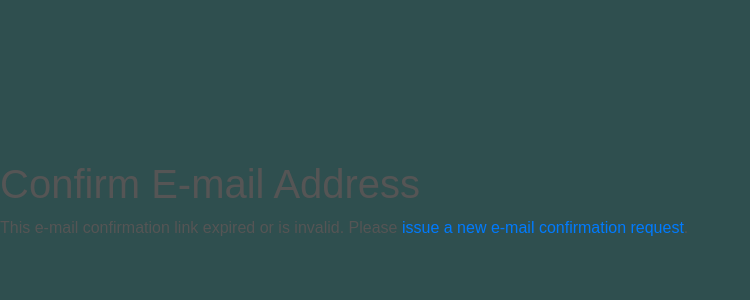
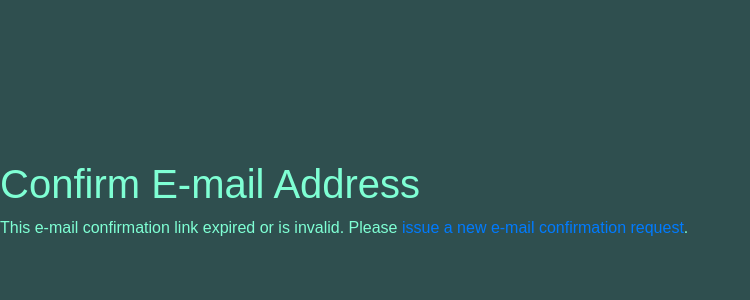
Before and after one commit to Code-Institute-Submissions/OdoJoe-D15-Movie-Lovers-Store, a Django app: a page that uses templates/allauth/account/email_confirm.html in a window 1280 px wide. Shown: the part 128-428 px from the top of the page, without its empty margins (0-750 px from the left). Run offline with Django 3.2, Linux system fonts and the light colour scheme; data comes from the database, SQL or seed files in the repository; some libraries are stand-ins or nearby versions.

Commit message:
resolve font color issues with allauth

```diff
--- a/d15_movie_lovers_store/settings.py
+++ b/d15_movie_lovers_store/settings.py
@@ -25,7 +25,7 @@ TEMPLATES_DIR = os.path.join(BASE_DIR, 'templates')
 SECRET_KEY = os.environ.get('SECRET_KEY', '')
 
 # SECURITY WARNING: don't run with debug turned on in production!
-DEBUG = False  # 'DEVELOPMENT' in os.environ
+DEBUG = True  # 'DEVELOPMENT' in os.environ
 
 ALLOWED_HOSTS = ['d15-movie-lovers-store.herokuapp.com', 'localhost']
 
--- a/static/css/style.css
+++ b/static/css/style.css
@@ -271,6 +271,10 @@ input[name='q']::placeholder {
     border-radius: 0;
 }
 
+.allauth {
+    color: aquamarine;
+}
+
 
 /* fixed top navbar only on medium and up */
 @media (min-width: 992px) {
--- a/templates/allauth/account/email_confirm.html
+++ b/templates/allauth/account/email_confirm.html
@@ -19,13 +19,13 @@
 <br>
 <br>
 <br>
-<h1>{% trans "Confirm E-mail Address" %}</h1>
+<h1 class="allauth">{% trans "Confirm E-mail Address" %}</h1>
 
 {% if confirmation %}
 
 {% user_display confirmation.email_address.user as user_display %}
 
-<p>{% blocktrans with confirmation.email_address.email as email %}Please confirm that <a href="mailto:{{ email }}">{{ email }}</a> is an e-mail address for user {{ user_display }}.{% endblocktrans %}</p>
+<p class="allauth">{% blocktrans with confirmation.email_address.email as email %}Please confirm that <a href="mailto:{{ email }}">{{ email }}</a> is an e-mail address for user {{ user_display }}.{% endblocktrans %}</p>
 
 <form method="post" action="{% url 'account_confirm_email' confirmation.key %}">
 {% csrf_token %}
@@ -36,7 +36,7 @@
 
 {% url 'account_email' as email_url %}
 
-<p>{% blocktrans %}This e-mail confirmation link expired or is invalid. Please <a href="{{ email_url }}">issue a new e-mail confirmation request</a>.{% endblocktrans %}</p>
+<p class="allauth">{% blocktrans %}This e-mail confirmation link expired or is invalid. Please <a href="{{ email_url }}">issue a new e-mail confirmation request</a>.{% endblocktrans %}</p>
 
 {% endif %}
 
--- a/templates/allauth/account/verification_sent.html
+++ b/templates/allauth/account/verification_sent.html
@@ -17,8 +17,8 @@
 <br>
 <br>
 <br>
-    <h1>{% trans "Verify Your E-mail Address" %}</h1>
+    <h1 class="allauth">{% trans "Verify Your E-mail Address" %}</h1>
 
-    <p>{% blocktrans %}We have sent an e-mail to you for verification. Follow the link provided to finalize the signup process. Please contact us if you do not receive it within a few minutes.{% endblocktrans %}</p>
+    <p class="allauth">{% blocktrans %}We have sent an e-mail to you for verification. Follow the link provided to finalize the signup process. Please contact us if you do not receive it within a few minutes.{% endblocktrans %}</p>
 
 {% endblock %}
--- a/templates/allauth/account/verified_email_required.html
+++ b/templates/allauth/account/verified_email_required.html
@@ -17,7 +17,7 @@
 <br>
 <br>
 <br>
-<h1>{% trans "Verify Your E-mail Address" %}</h1>
+<h1 class="allauth">{% trans "Verify Your E-mail Address" %}</h1>
 
 {% url 'account_email' as email_url %}
 
```
